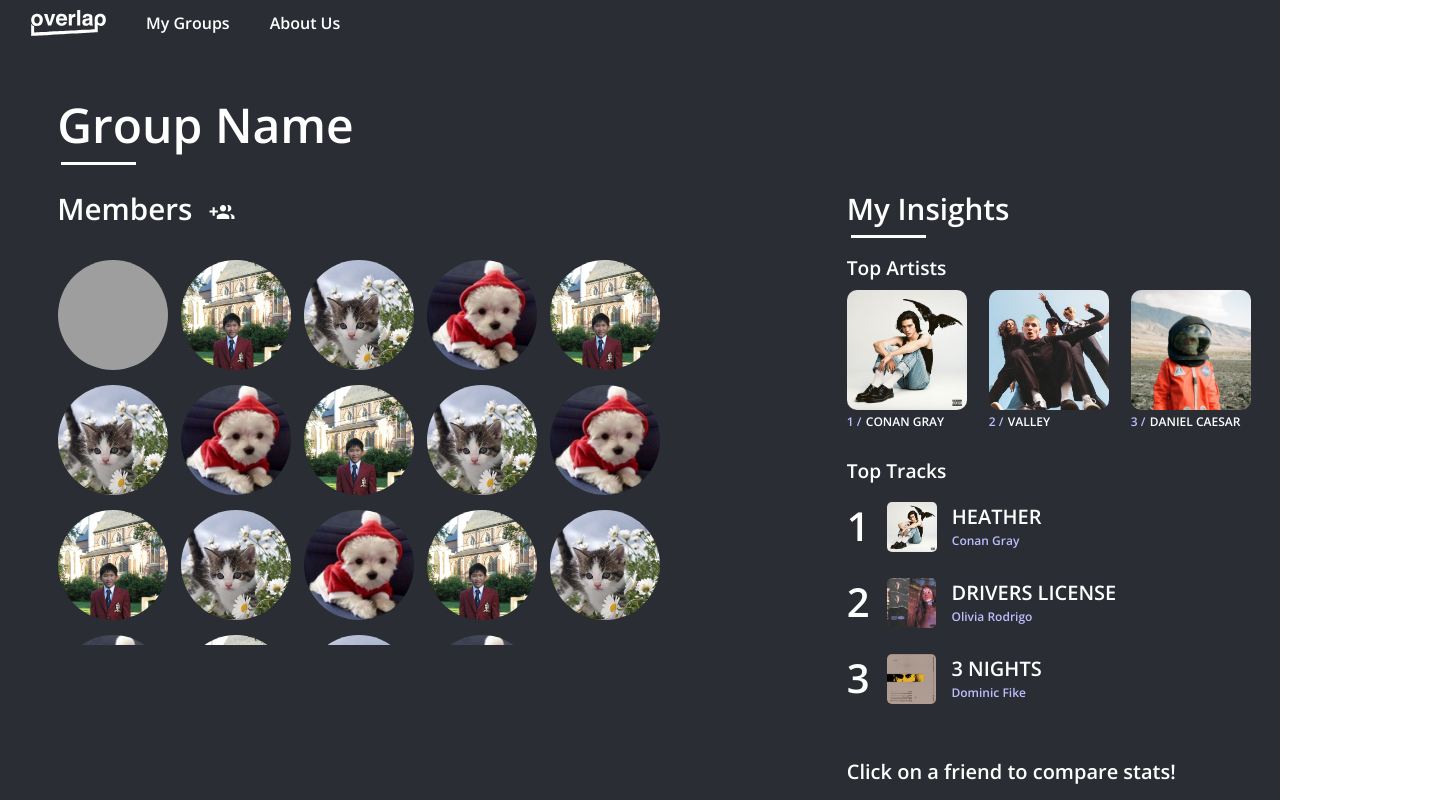
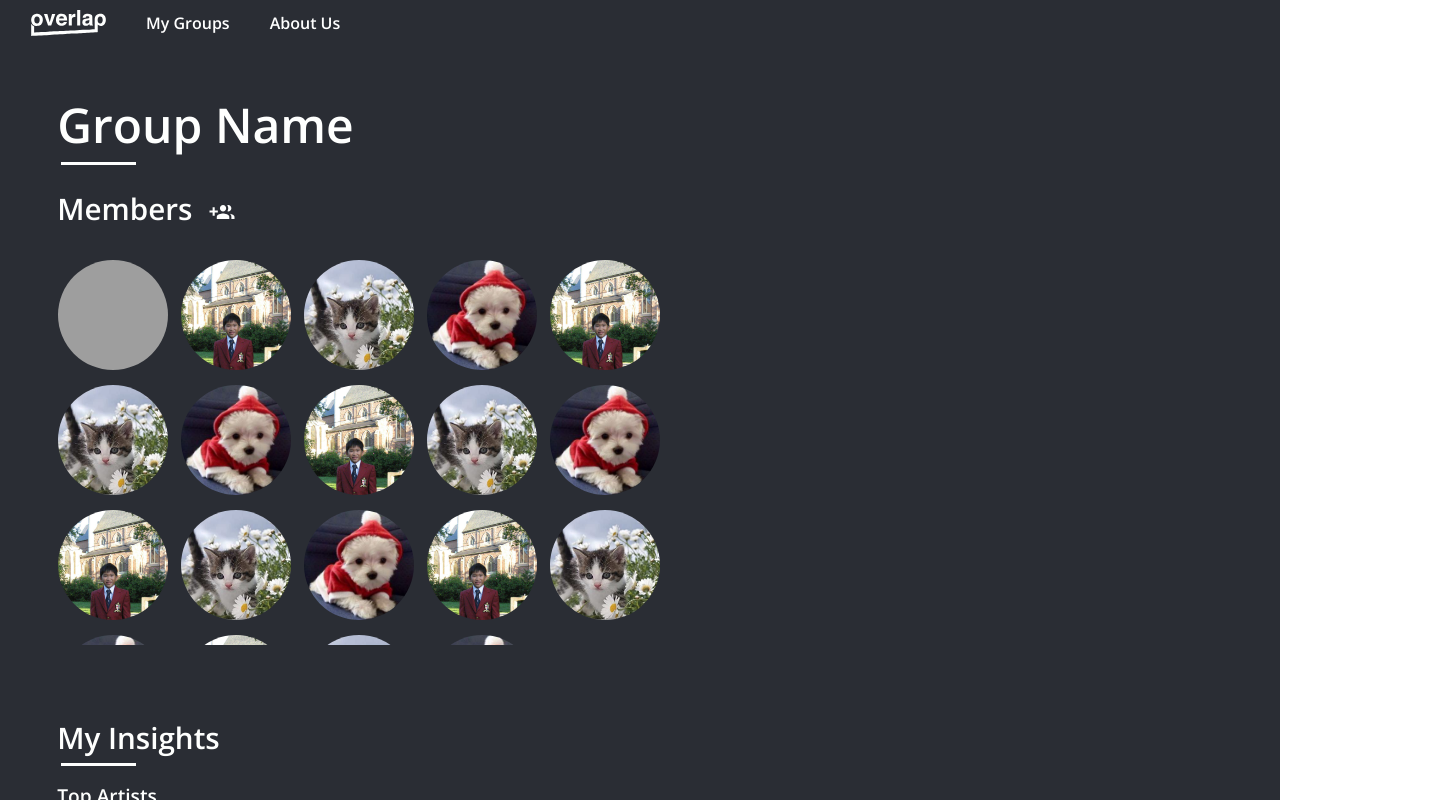
Before and after one commit to IGEN330-Overlap/Overlap, a React (Create React App) app in the folder frontend/: page /authorized/GroupProfilePage in a window 1280 px wide. Shown: the top 802 px of the page, 1452 px wide, since content can reach past the window. Built offline with nearby package versions, Linux system fonts and the light colour scheme; grey boxes are pictures that could not be loaded.

Commit message:
small css changes

```diff
--- a/frontend/src/GroupProfilePage/GroupProfilePage.css
+++ b/frontend/src/GroupProfilePage/GroupProfilePage.css
@@ -26,7 +26,7 @@
 
 .individual-comparisons {
     margin-top: 50px;
-    margin-left: 2vw;
+    margin-left: 4vw;
     padding-top: 15px;
 }
 
--- a/frontend/src/GroupProfilePage/IndividualComparisons/IndividualComparisons.css
+++ b/frontend/src/GroupProfilePage/IndividualComparisons/IndividualComparisons.css
@@ -45,12 +45,12 @@
     margin-left: 6px;
     margin-top: 50px;
     font-size: 1.25rem;
-    width: 30vw;
+    width: 28vw;
+    transition: color 0.45s;
 }
 .comparisons h4:hover {
     cursor: pointer;
     color: var(--blue-color-1);
-    transition-duration: 0.45s;
 }
 
 /* css for top artists section */
@@ -109,7 +109,7 @@
     margin-left: 6px;
     margin-right: 6px;
     padding-right: 10px;
-    width: 30px;
+    width: 30vw;
     color: var(--off-white-color);
     font-size: 20px;
 }
--- a/frontend/src/GroupProfilePage/MemberDisplay/MemberDisplay.css
+++ b/frontend/src/GroupProfilePage/MemberDisplay/MemberDisplay.css
@@ -16,12 +16,12 @@
 .add-member {
     margin-left: 15px;
     margin-top: 7.25px;
+    transition: opacity 0.45s;
 }
 
 /*add member button and popover */
 .add-member:hover {
     opacity: 0.7;
-    transition-duration: 0.4s;
     cursor: pointer;
 }
 /*.custom-popover .popover-display {
@@ -59,6 +59,7 @@ input:focus {
     font-weight: 450;
     padding-top: 2.75px;
     padding-left: 7px;
+    transition: color 0.45s;
 }
 .copy-button:hover {
     color: var(--primary-color-main);
@@ -112,6 +113,7 @@ input:focus {
     object-fit: cover;
     object-position: 50%;
     border-radius: 50rem;
+    transition: opacity 0.45s;
 }
 .user-name {
     font-size: min(1.75vw,20px);
@@ -120,16 +122,17 @@ input:focus {
     top: 50%;
     left: 50%;
     transform: translate(-50%, -50%);
+    transition: color 0.45s;
 }
 .icon-container:hover .user-icon {
     opacity: 0.4;
-    transition-duration: 0.45s;
+    /* transition-duration: 0.45s; */
     cursor: pointer;
 }
 
 .icon-container:hover .user-name {
     color: var(--off-white-color);
-    transition-duration: 0.45s;
+    /* transition-duration: 0.45s; */
     cursor: pointer;
 }
 
```
